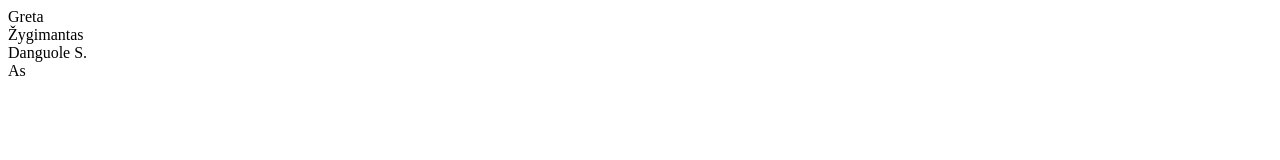
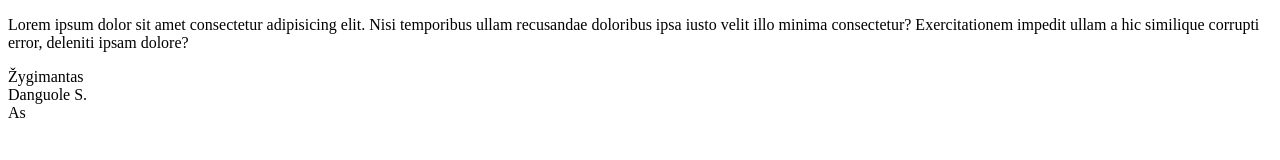
Before and after one commit to Dmitrij-Kovrigin/Komanda, a plain HTML site: page index.html in a window 1280 px wide. Drawn offline with Linux system fonts and the light colour scheme.

Commit message:
prideta pastraipa

```diff
--- a/index.html
+++ b/index.html
@@ -8,7 +8,7 @@
 </head>
 <body>
     <header>
-        Greta
+        <p>Lorem ipsum dolor sit amet consectetur adipisicing elit. Nisi temporibus ullam recusandae doloribus ipsa iusto velit illo minima consectetur? Exercitationem impedit ullam a hic similique corrupti error, deleniti ipsam dolore?</p>
     </header>
         <main>
             Žygimantas
```
